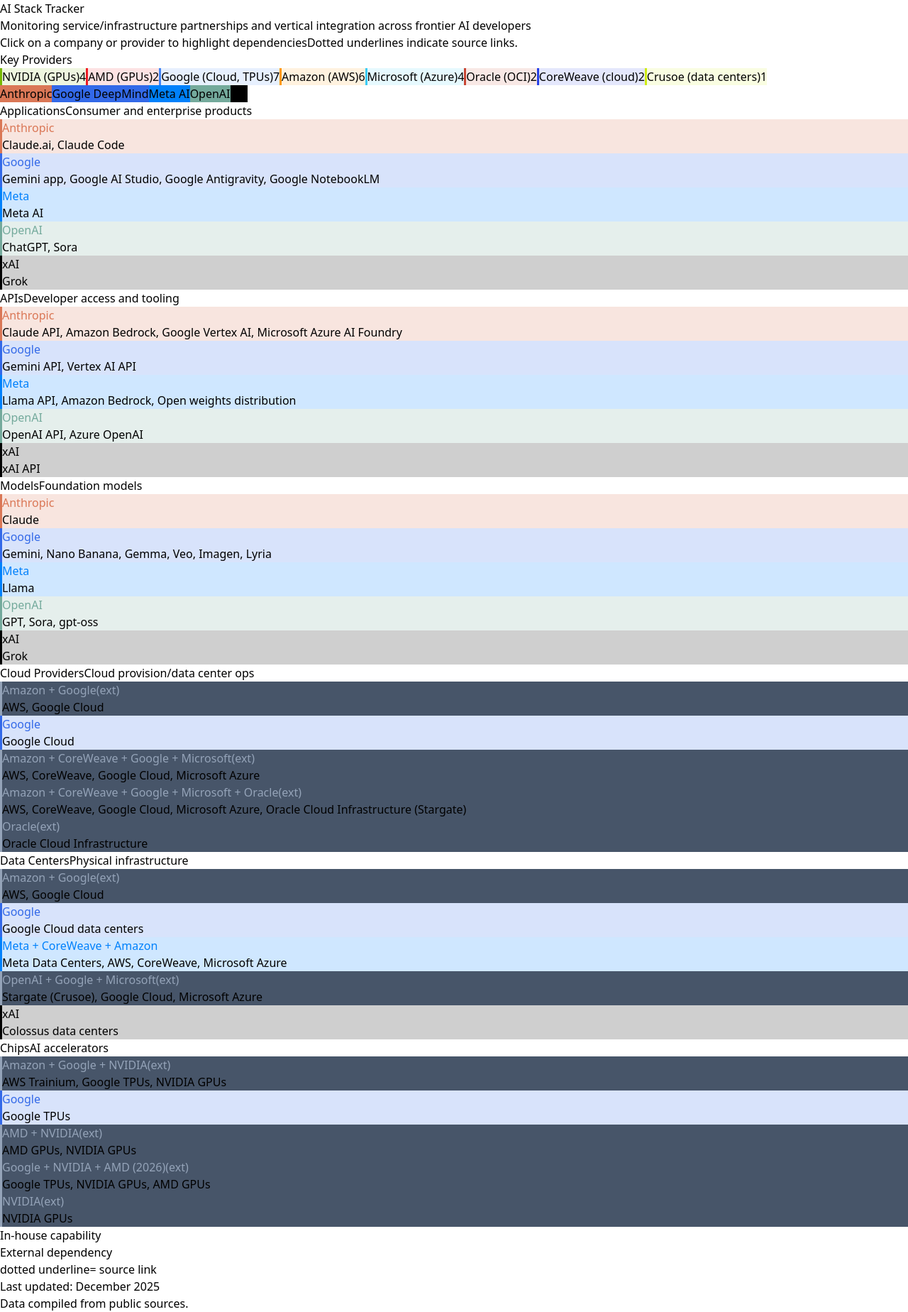
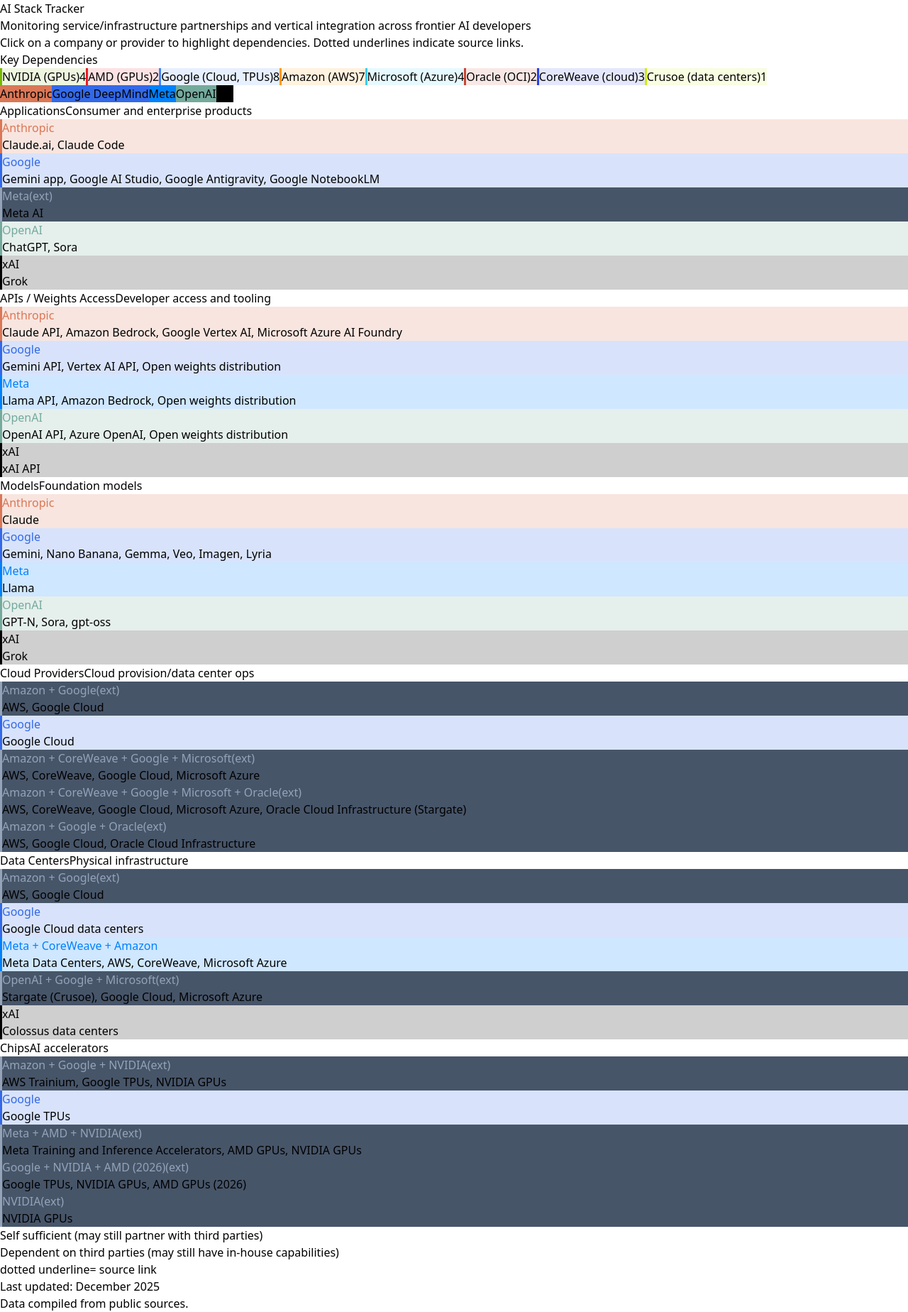
Before and after one commit to s-w-kelly/AI-Stacks, a React (Vite) app: page / in a window 1280 px wide. Shown: the whole page at 71% size. Built offline with nearby package versions, Linux system fonts and the light colour scheme.

Commit message:
Update dependencies

```diff
--- a/src/AIStackVisualization.jsx
+++ b/src/AIStackVisualization.jsx
@@ -97,15 +97,14 @@
           <h1 className="text-2xl md:text-3xl font-bold mb-2">AI Stack Tracker</h1>
           <p className="text-slate-400">Monitoring service/infrastructure partnerships and vertical integration across frontier AI developers</p>
           <p className="text-sm text-slate-500 mt-1">
-            Click on a company or provider to highlight dependencies
-            <span className="ml-1 text-slate-400">Dotted underlines indicate source links.</span>
+            Click on a company or provider to highlight dependencies. Dotted underlines indicate source links.
           </p>
         </header>
 
         {/* Infrastructure Providers */}
         <div className="mb-6">
           <h2 className="text-sm font-semibold text-slate-400 mb-3 uppercase tracking-wide">
-            Key Providers
+            Key Dependencies
           </h2>
           <div className="flex gap-2 md:gap-3 flex-wrap">
             {infrastructureProviders.map(provider => (
@@ -214,11 +213,11 @@
         <div className="mt-4 md:mt-6 flex gap-4 md:gap-6 text-xs md:text-sm">
           <div className="flex items-center gap-2">
             <div className="w-4 h-4 rounded bg-blue-500/30 border-l-2 border-blue-500"></div>
-            <span className="text-slate-400">In-house capability</span>
+            <span className="text-slate-400">Self sufficient (may still partner with third parties)</span>
           </div>
           <div className="flex items-center gap-2">
             <div className="w-4 h-4 rounded bg-slate-600 border-l-2 border-slate-400"></div>
-            <span className="text-slate-400">External dependency</span>
+            <span className="text-slate-400">Dependent on third parties (may still have in-house capabilities)</span>
           </div>
           <div className="flex items-center gap-2">
             <span className="text-slate-300 underline decoration-dotted">dotted underline</span>
--- a/src/data.js
+++ b/src/data.js
@@ -12,7 +12,7 @@
 // -----------------------------------------------------------------------------
 export const stackLayers = [
   { id: 'applications', name: 'Applications', description: 'Consumer and enterprise products' },
-  { id: 'api', name: 'APIs', description: 'Developer access and tooling' },
+  { id: 'api', name: 'APIs / Weights Access', description: 'Developer access and tooling' },
   { id: 'models', name: 'Models', description: 'Foundation models' },
   { id: 'cloud', name: 'Cloud Providers', description: 'Cloud provision/data center ops' },
   { id: 'infrastructure', name: 'Data Centers', description: 'Physical infrastructure' },
@@ -151,6 +151,7 @@
         products: [
           p('Gemini API', 'https://ai.google.dev/gemini-api/docs'),
           p('Vertex AI API', 'https://docs.cloud.google.com/vertex-ai/docs/reference/rest'),
+          p('Open weights distribution', 'https://huggingface.co/collections/google/gemma-3-release'),
         ]
       },
       models: {
@@ -194,13 +195,13 @@
   },
   {
     id: 'meta',
-    name: 'Meta AI',
+    name: 'Meta',
     color: '#0081FB',
     stack: {
       applications: {
         provider: 'Meta',
         providerUrl: null,
-        inHouse: true,
+        inHouse: false,
         products: [
           p('Meta AI', 'https://ai.meta.com/meta-ai/'),
         ]
@@ -233,7 +234,7 @@
           p('Google Cloud', 'https://www.cnbc.com/2025/08/21/google-scores-six-year-meta-cloud-deal-worth-over-10-billion.html'),
           p('Microsoft Azure', 'https://blogs.microsoft.com/blog/2023/07/18/microsoft-and-meta-expand-their-ai-partnership-with-llama-2-on-azure-and-windows/'),
         ],
-        dependencies: ['amazon', 'google', 'microsoft']
+        dependencies: ['amazon', 'coreweave', 'google', 'microsoft']
       },
       infrastructure: {
         provider: 'Meta + CoreWeave + Amazon',
@@ -248,12 +249,13 @@
         dependencies: ['amazon', 'coreweave', 'microsoft']
       },
       chips: {
-        provider: 'AMD + NVIDIA',
+        provider: 'Meta + AMD + NVIDIA',
         providerUrl: null,
         inHouse: false,
         products: [
+          p('Meta Training and Inference Accelerators', 'https://www.reuters.com/technology/artificial-intelligence/meta-begins-testing-its-first-in-house-ai-training-chip-2025-03-11/'),
           p('AMD GPUs', 'https://global.morningstar.com/en-gb/stocks/nvidia-amd-maintain-fair-value-estimate-amid-reports-metas-negotiations-buy-google-tpus'),
-          p ('NVIDIA GPUs', 'https://global.morningstar.com/en-gb/stocks/nvidia-amd-maintain-fair-value-estimate-amid-reports-metas-negotiations-buy-google-tpus'),
+          p('NVIDIA GPUs', 'https://global.morningstar.com/en-gb/stocks/nvidia-amd-maintain-fair-value-estimate-amid-reports-metas-negotiations-buy-google-tpus'),
         ],
         dependencies: ['amd', 'nvidia']
       },
@@ -280,6 +282,7 @@
         products: [
           p('OpenAI API', 'https://openai.com/api/'),
           p('Azure OpenAI', 'https://azure.microsoft.com/en-us/products/ai-foundry/models/openai'),
+          p('Open weights distribution', 'https://huggingface.co/collections/openai/gpt-oss')
         ]
       },
       models: {
@@ -287,7 +290,7 @@
         providerUrl: null,
         inHouse: true,
         products: [
-          p('GPT', 'https://platform.openai.com/docs/models'),
+          p('GPT-N', 'https://platform.openai.com/docs/models'),
           p('Sora', 'https://platform.openai.com/docs/models'),
           p('gpt-oss', 'https://platform.openai.com/docs/models'),
         ]
@@ -323,7 +326,7 @@
         products: [
           p('Google TPUs', 'https://www.reuters.com/business/openai-turns-googles-ai-chips-power-its-products-information-reports-2025-06-27/'),
           p('NVIDIA GPUs', 'https://nvidianews.nvidia.com/news/openai-and-nvidia-announce-strategic-partnership-to-deploy-10gw-of-nvidia-systems'),
-          p('AMD GPUs', 'https://openai.com/index/openai-amd-strategic-partnership/'),
+          p('AMD GPUs (2026)', 'https://openai.com/index/openai-amd-strategic-partnership/'),
         ],
         dependencies: ['google', 'nvidia', 'amd']
       },
@@ -358,13 +361,15 @@
         ]
       },
       cloud: {
-        provider: 'Oracle',
+        provider: 'Amazon + Google + Oracle',
         providerUrl: null,
         inHouse: false,
         products: [
-          p('Oracle Cloud Infrastructure', 'https://www.oracle.com/news/announcement/xais-grok-models-are-now-on-oracle-cloud-infrastructure-2025-06-17/'),
+          p('AWS', 'https://x.ai/legal/subprocessor-list'),
+          p('Google Cloud', 'https://x.ai/legal/subprocessor-list'),
+          p('Oracle Cloud Infrastructure', 'https://x.ai/legal/subprocessor-list'),
         ],
-        dependencies: ['oracle']
+        dependencies: ['amazon', 'google', 'oracle']
       },
       infrastructure: {
         provider: 'xAI',
```
